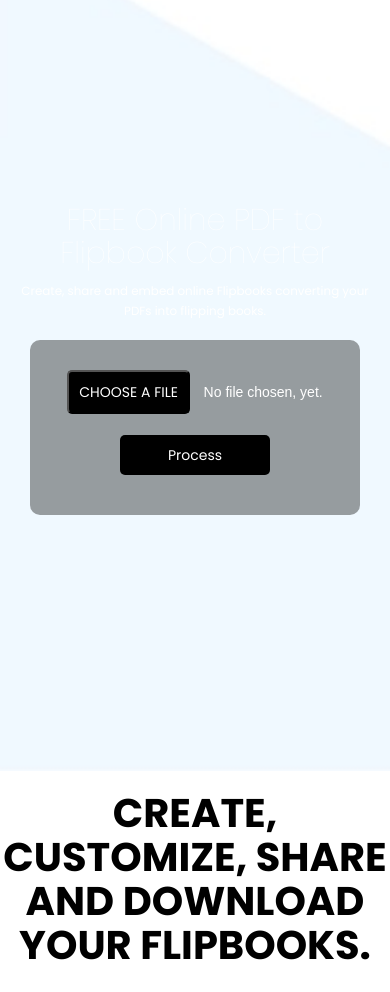
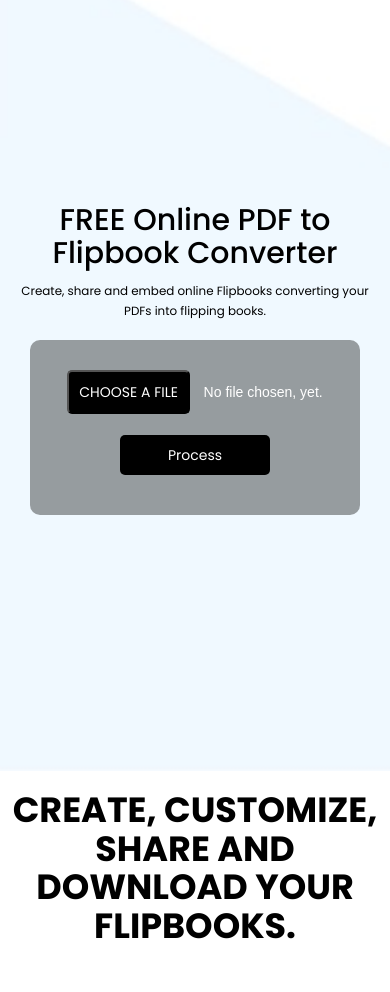
Before and after one commit to ZedanSaheer/Flipbookapp, a plain HTML site: page index.html in a window 390 px wide. Shown: the part 73-1065 px from the top of the page. Drawn offline with nearby package versions, Linux system fonts and the light colour scheme.

Commit message:
Add files via upload

```diff
--- a/index.html
+++ b/index.html
@@ -127,7 +127,7 @@
         </div>
         <form method="post" class="mainform">
           <div class="files">
-            <input type="file" id="real-file" hidden="hidden" accept=".pdf,.txt.docx.doc." />
+            <input type="file" id="real-file" hidden="hidden" accept="application/.pdf,.txt.docx.doc." />
             <button type="button" id="custom-button">CHOOSE A FILE</button>
             <span id="custom-text">No file chosen, yet.</span>
           </div>
--- a/script.js
+++ b/script.js
@@ -21,6 +21,7 @@ realFileBtn.addEventListener("change", function () {
     } else {
         customTxt.innerHTML = "No file chosen, yet.";
     }
+    console.log(realFileBtn.files);
 });
 
 
@@ -28,6 +29,7 @@ realFileBtn.addEventListener("change", function () {
 const button = document.getElementById("button");
 const loading = document.getElementById("wrapperloading");
 button.addEventListener("click", activeLoad);
+
 
 function activeLoad() {
     if (realFileBtn.value) {
@@ -39,4 +41,5 @@ function activeLoad() {
         customTxt.innerHTML = "No file chosen, yet.";
         alert("No Document Added!")
     }
+
 }
--- a/style.css
+++ b/style.css
@@ -94,9 +94,12 @@ section.conversion {
     text-align: center;
 }
 
-.maintext h1 {
+ h1 {
     font-size: 3rem;
-    font-weight: lighter;
+    color: black;
+}
+small{
+    color: black;
 }
 
 .mainform {
@@ -187,6 +190,9 @@ h2 {
 
 @media screen and (max-width: 600px) {
 
+    h2{
+        font-size: 3.5rem;
+    }
     .mainform {
         display: flex;
         justify-content: space-between;
@@ -221,6 +227,8 @@ h2 {
         background: black;
         opacity: 0;
         cursor: none;
+        user-select: none;
+        pointer-events: none;
     }
     .navlinks.responsive {
         opacity: 1;
```
